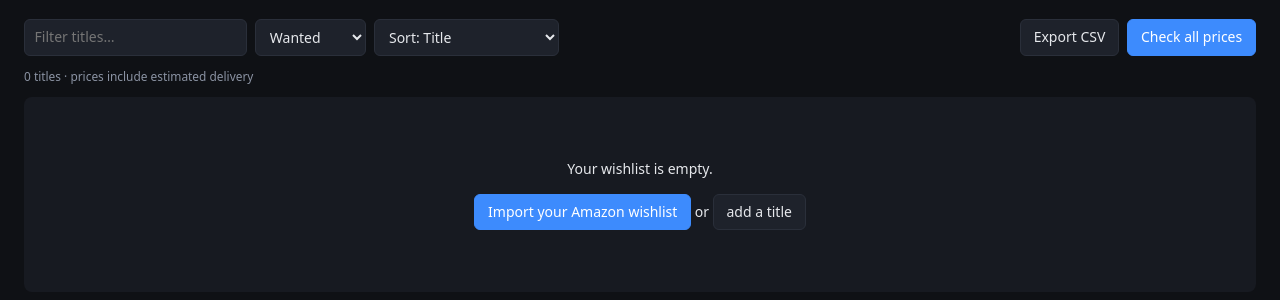
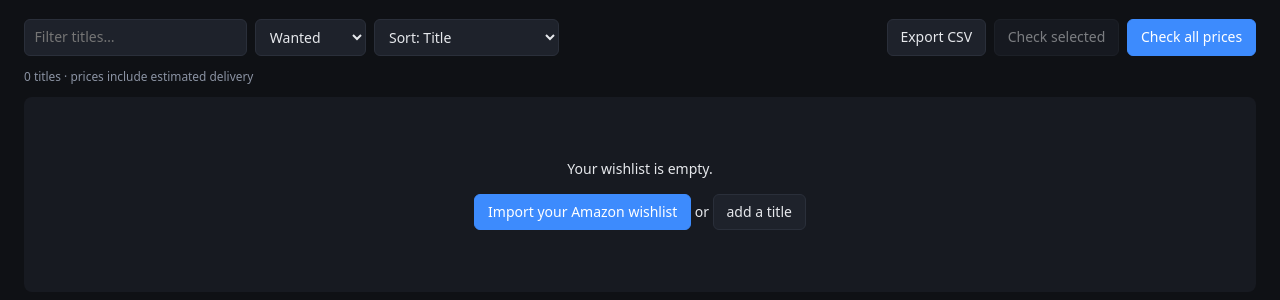
Before and after one commit to MD-gh-5243542/bluray-price-tracker, a FastAPI app: page / in a window 1280 px wide. Shown: the part 48-348 px from the top of the page. Run offline with FastAPI, Linux system fonts and the light colour scheme.

Commit message:
Add 'Check selected' to check prices for chosen titles
Co-authored-by: Copilot <223556219+Copilot@users.noreply.github.com>

```diff
--- a/app/jobs.py
+++ b/app/jobs.py
@@ -52,6 +52,10 @@ def queue_check_title(title_id: int, stores: list[str] | None = None):
     submit("Checking prices", tracker.check_title, title_id, stores)
 
 
+def queue_check_titles(ids: list[int]):
+    submit(f"Checking {len(ids)} selected title{'s' if len(ids) != 1 else ''}", tracker.check_titles, ids)
+
+
 def queue_import(url: str):
     def job(url, progress):
         result = importer.import_wishlist(url, progress=progress)
--- a/app/main.py
+++ b/app/main.py
@@ -98,6 +98,15 @@ def api_status():
 @app.post("/check-all")
 def check_all():
     jobs.queue_check_all()
+    return back("/")
+
+
+@app.post("/check-selected")
+def check_selected(ids: list[int] = Form([])):
+    with get_session() as s:
+        valid = [t.id for t in s.exec(select(Title).where(Title.id.in_(ids), Title.is_4k == True))] if ids else []  # noqa: E712
+    if valid:
+        jobs.queue_check_titles(valid)
     return back("/")
 
 
--- a/app/static/style.css
+++ b/app/static/style.css
@@ -71,6 +71,8 @@ th { color: var(--muted); font-weight: 500; font-size: .85em; background: var(--
 td.num, th.num { text-align: right; white-space: nowrap; }
 tr:last-child td { border-bottom: 0; }
 tr.hit { background: #2fbf710f; }
+.wishlist .sel { width: 28px; padding-right: 0; }
+.wishlist .sel input { width: 16px; height: 16px; cursor: pointer; }
 .wishlist td.cover { width: 44px; padding-right: 0; }
 .wishlist td.cover img { width: 40px; height: 50px; object-fit: cover; border-radius: 3px; display: block; }
 .wishlist td.name a { color: var(--text); font-weight: 600; }
@@ -128,5 +130,5 @@ svg.chart .grid { stroke: var(--line); stroke-width: 1; }
   .cover-lg { width: 140px; }
   header.top { flex-wrap: wrap; gap: .6rem; }
   .jobstatus { max-width: 100%; margin-left: 0; }
-  .wishlist th:nth-child(n+3):not(:nth-last-child(-n+3)), .wishlist td:nth-child(n+3):not(:nth-last-child(-n+3)) { display: none; }
+  .wishlist th:nth-child(n+4):not(:nth-last-child(-n+3)), .wishlist td:nth-child(n+4):not(:nth-last-child(-n+3)) { display: none; }
 }
--- a/app/templates/index.html
+++ b/app/templates/index.html
@@ -18,6 +18,9 @@
   </form>
   <div class="actions">
     <a class="btn" href="/export.csv">Export CSV</a>
+    <form method="post" action="/check-selected" id="checksel">
+      <button class="btn" id="checksel-btn" disabled>Check selected</button>
+    </form>
     <form method="post" action="/check-all"><button class="btn primary">Check all prices</button></form>
   </div>
 </div>
@@ -38,7 +41,7 @@
 <table class="wishlist">
   <thead>
     <tr>
-      <th></th><th>Title</th>
+      <th class="sel"><input type="checkbox" id="sel-all" title="Select all" aria-label="Select all"></th><th></th><th>Title</th>
       {% for st in stores %}<th class="num">{{ STORE_NAMES[st] }}</th>{% endfor %}
       <th class="num">Best</th><th class="num">Target</th><th class="num">Lowest</th>
     </tr>
@@ -48,6 +51,7 @@
     {% set ls = listings.get(t.id, {}) %}
     {% set tot = totals.get(t.id, {}) %}
     <tr class="{% if t.target_price and t.best_price and t.best_price <= t.target_price %}hit{% endif %}">
+      <td class="sel"><input type="checkbox" name="ids" value="{{ t.id }}" form="checksel" class="sel-row" aria-label="Select {{ t.name }}"></td>
       <td class="cover">{% if t.cover_url %}<img src="{{ t.cover_url|replace('_large','_medium') }}" alt="" loading="lazy">{% endif %}</td>
       <td class="name">
         <a href="/title/{{ t.id }}">{{ t.name }}</a>
@@ -77,6 +81,23 @@
   {% endfor %}
   </tbody>
 </table>
+<script>
+(() => {
+  const all = document.getElementById('sel-all');
+  const rows = [...document.querySelectorAll('.sel-row')];
+  const btn = document.getElementById('checksel-btn');
+  const sync = () => {
+    const n = rows.filter(r => r.checked).length;
+    btn.disabled = n === 0;
+    btn.textContent = n ? `Check selected (${n})` : 'Check selected';
+    all.checked = n > 0 && n === rows.length;
+    all.indeterminate = n > 0 && n < rows.length;
+  };
+  all.addEventListener('change', () => { rows.forEach(r => r.checked = all.checked); sync(); });
+  rows.forEach(r => r.addEventListener('change', sync));
+  sync();
+})();
+</script>
 <p class="legend muted small"><span class="best">green</span> = cheapest · <span class="uncertain">dotted</span> = unconfirmed match · <span class="oos">struck</span> = out of stock</p>
 {% endif %}
 {% endblock %}
--- a/app/tracker.py
+++ b/app/tracker.py
@@ -200,3 +200,8 @@ def check_all(progress=None) -> None:
             Title.purchased == False, Title.is_4k == True))]  # noqa: E712
     for i, tid in enumerate(ids, 1):
         check_title(tid, progress=(lambda msg, i=i: progress(f"[{i}/{len(ids)}] {msg}")) if progress else None)
+
+
+def check_titles(ids: list[int], progress=None) -> None:
+    for i, tid in enumerate(ids, 1):
+        check_title(tid, progress=(lambda msg, i=i: progress(f"[{i}/{len(ids)}] {msg}")) if progress else None)
```
Also changed, not shown: README.md.
